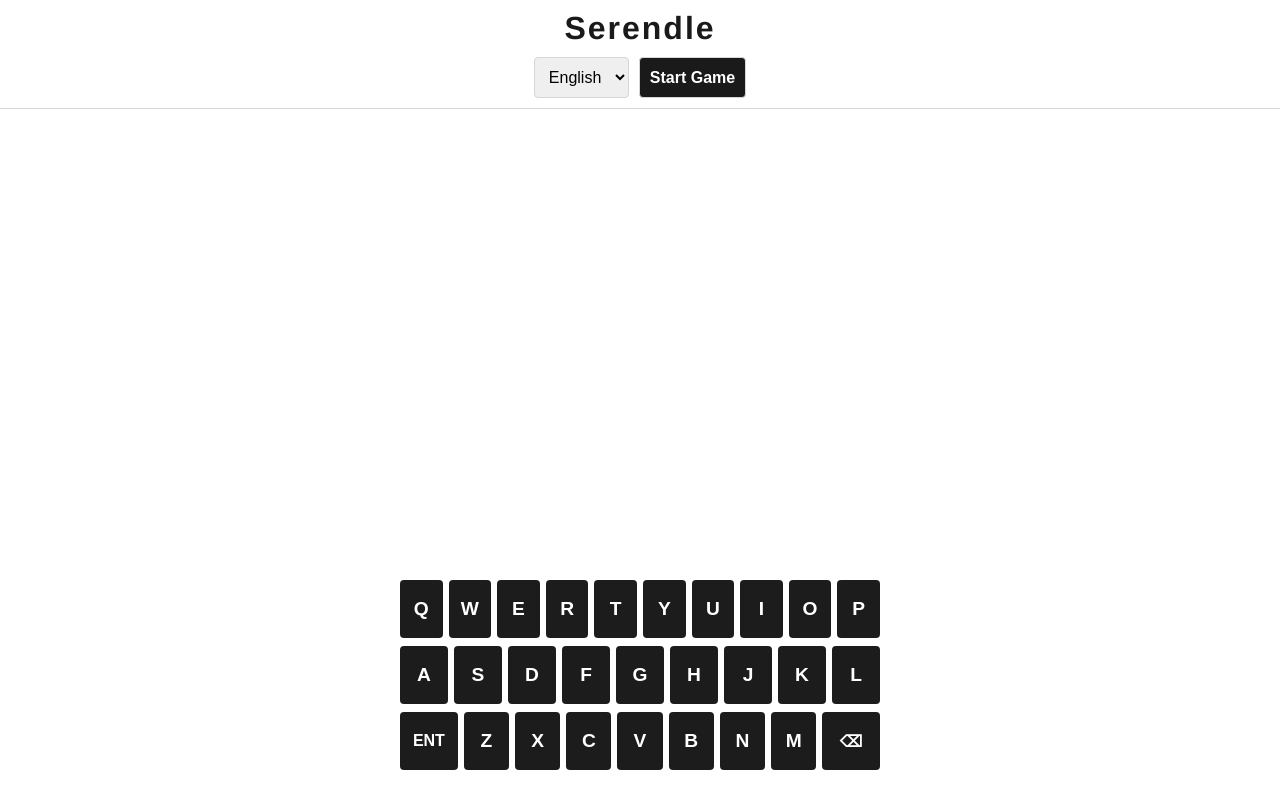
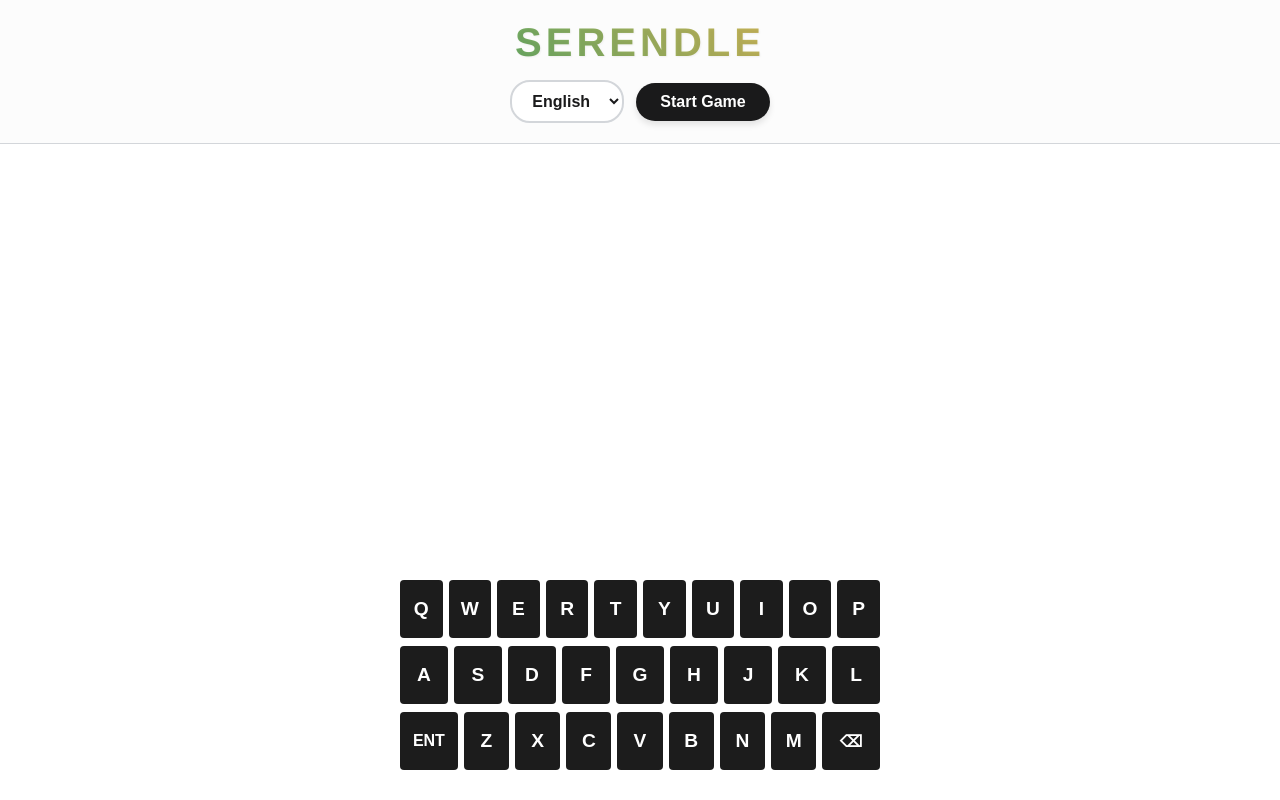
Before and after one commit to andeve322/Serendle, a plain HTML site: page index.html in a window 1280 px wide. Drawn offline with Linux system fonts and the light colour scheme.

Commit message:
Enhance header and button styles for improved UI aesthetics

```diff
--- a/style.css
+++ b/style.css
@@ -27,13 +27,29 @@ header {
     display: flex;
     flex-direction: column;
     align-items: center;
-    padding: 10px 0;
+    padding: 20px 0;
     border-bottom: 1px solid var(--color-border);
+    background-color: #fcfcfc;
 }
 
-h1 { margin: 0 0 10px 0; font-size: 2rem; letter-spacing: 2px; }
+h1 {
+    margin: 0 0 15px 0;
+    font-size: 2.5rem;
+    font-weight: 800;
+    letter-spacing: 4px;
+    text-transform: uppercase;
+    background: linear-gradient(45deg, var(--color-exact), var(--color-present));
+    background-clip: text;
+    -webkit-background-clip: text;
+    -webkit-text-fill-color: transparent;
+    text-shadow: 1px 1px 2px rgba(0,0,0,0.05);
+}
 
-#setup { display: flex; gap: 10px; }
+#setup {
+    display: flex;
+    gap: 12px;
+    align-items: center;
+}
 button, select { padding: 10px; font-size: 16px; border-radius: 4px; border: 1px solid var(--color-border); }
 button { background-color: var(--color-text); color: white; font-weight: bold; cursor: pointer; }
 
@@ -141,3 +157,43 @@ button { background-color: var(--color-text); color: white; font-weight: bold; c
 .key.exact { background-color: var(--color-exact); color: white; }
 .key.present { background-color: var(--color-present); color: white; }
 .key.absent { background-color: var(--color-absent); color: white; }
+
+#language-select {
+    padding: 10px 16px;
+    font-size: 1rem;
+    font-weight: 600;
+    border-radius: 20px;
+    border: 2px solid var(--color-border);
+    background-color: var(--color-bg);
+    color: var(--color-text);
+    cursor: pointer;
+    outline: none;
+    transition: border-color 0.2s ease, box-shadow 0.2s ease;
+}
+
+#language-select:hover, #language-select:focus {
+    border-color: var(--color-exact);
+    box-shadow: 0 0 0 3px rgba(106, 170, 100, 0.15);
+}
+
+#start-btn {
+    padding: 10px 24px;
+    font-size: 1rem;
+    font-weight: bold;
+    border-radius: 20px;
+    border: none;
+    background-color: var(--color-text);
+    color: white;
+    cursor: pointer;
+    transition: background-color 0.2s ease, transform 0.1s ease;
+    box-shadow: 0 4px 6px rgba(0,0,0,0.1);
+}
+
+#start-btn:hover {
+    background-color: #333333;
+}
+
+#start-btn:active {
+    transform: translateY(2px);
+    box-shadow: 0 2px 3px rgba(0,0,0,0.1);
+}
```
